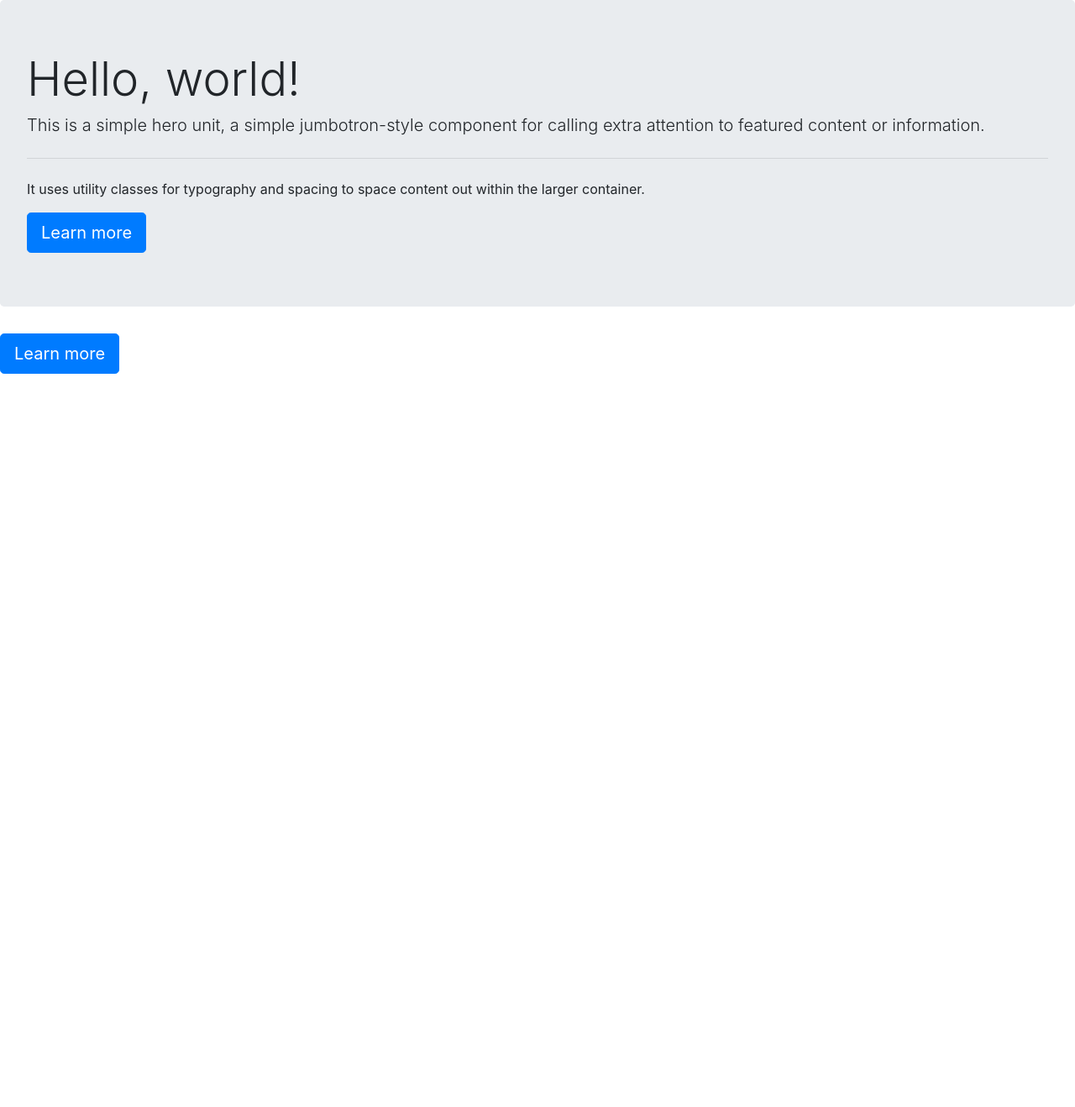
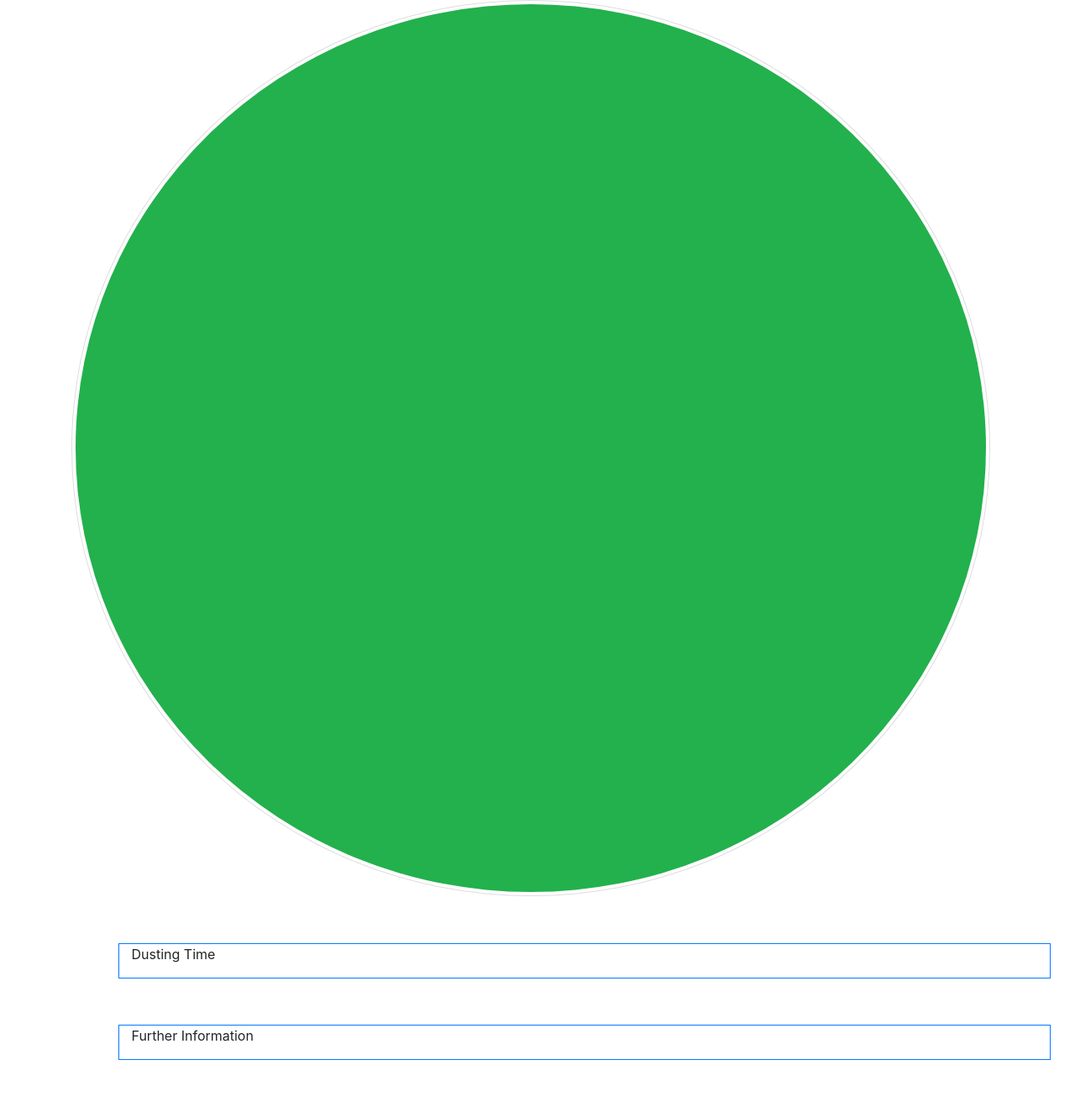
Before and after one commit to BrainIs404/unearthed-bris-2018, a CodeIgniter app: page /KanbanCanDo/ in a window 1280 px wide. Shown: the whole page at 84% size. Before the commit the page ends 445 px from the top, so only its background shows below. Run offline with CodeIgniter, Linux system fonts and the light colour scheme.

Commit message:
Modify style.css and main.php

```diff
--- a/application/views/main.php
+++ b/application/views/main.php
@@ -1,8 +1,11 @@
-<div class="jumbotron">
-  <h1 class="display-4">Hello, world!</h1>
-  <p class="lead">This is a simple hero unit, a simple jumbotron-style component for calling extra attention to featured content or information.</p>
-  <hr class="my-4">
-  <p>It uses utility classes for typography and spacing to space content out within the larger container.</p>
-  <a class="btn btn-primary btn-lg" href="#" role="button">Learn more</a>
+<div class="container">
+	<div class="row">
+		<div class="col">
+			<img src="assets/img/Status_green.png" class="img-thumbnail rounded-circle">
+		<div class="col border border-primary task-label">
+			<p>Dusting Time</p>
+		</div>
+		<div class="col border border-primary time">
+			<p>Further Information</p>
+		</div>
 </div>
-<a class="btn btn-primary btn-lg" href="#" role="button">Learn more</a>
--- a/assets/css/style.css
+++ b/assets/css/style.css
@@ -0,0 +1,11 @@
+.status {
+  margin: 5%;
+}
+
+.task-label {
+  margin: 5%;
+}
+
+.time {
+  margin: 5%;
+}
```
Also changed, not shown: application/views/templates/header.php (line endings or trailing spaces).
